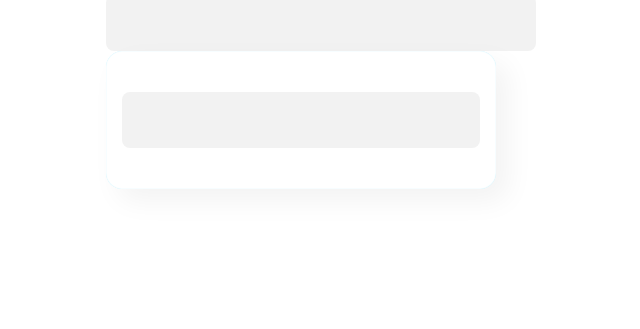
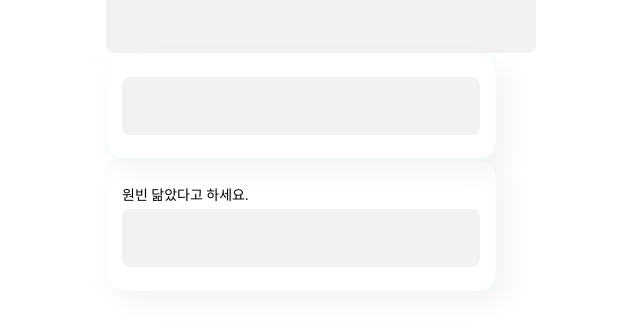
Before and after one commit to ohMyFamily/OMF_client, a React (Vite) app: page / in a window 1280 px wide. Shown: the part 385-714 px from the top of the page, without its empty margins (319-959 px from the left). Built offline with nearby package versions, Linux system fonts and the light colour scheme.

Commit message:
OMF-15 fix: label optional로 변경

```diff
--- a/src/App.tsx
+++ b/src/App.tsx
@@ -39,6 +39,8 @@ function App() {
         <Caption1> The quick brown fox jumps over the lazy dog.</Caption1>
         <Input/>
         <Inputfield/>
+        <Inputfield label="원빈 닮았다고 하세요."/>
+
       </div>
     </>
   );
--- a/src/components/common/Input/Input.module.scss
+++ b/src/components/common/Input/Input.module.scss
@@ -2,7 +2,6 @@
 
 .inputWrapper {
     width: 100%;
-    height: 56px;
     display: flex;
     gap: 8px;
     background-color: $Gray50;
@@ -37,7 +36,6 @@
 
 .fieldWrapper {
     width: calc(100% - 40px);
-    height: 138px;
     padding: 24px 16px;
     justify-content: center;
     text-align: start;
--- a/src/components/common/Input/Inputfield.tsx
+++ b/src/components/common/Input/Inputfield.tsx
@@ -1,18 +1,18 @@
 import classNames from "classnames"
 import $ from './Input.module.scss';
 import Input from "."
-import { Body1 } from "../Typography"
+import { Body2 } from "../Typography"
 
 interface InputFieldProps {
-    label: string;
+    label?: string;
     }
 
 function Inputfield({label}: InputFieldProps) {
     return (
         <div className={classNames($.fieldWrapper)}>
             <div>
-                <Body1>{label}</Body1>
-                <Input/>
+            {label && <Body2>{label}</Body2>}
+            <Input/>
             </div>
         </div>
     )
```
